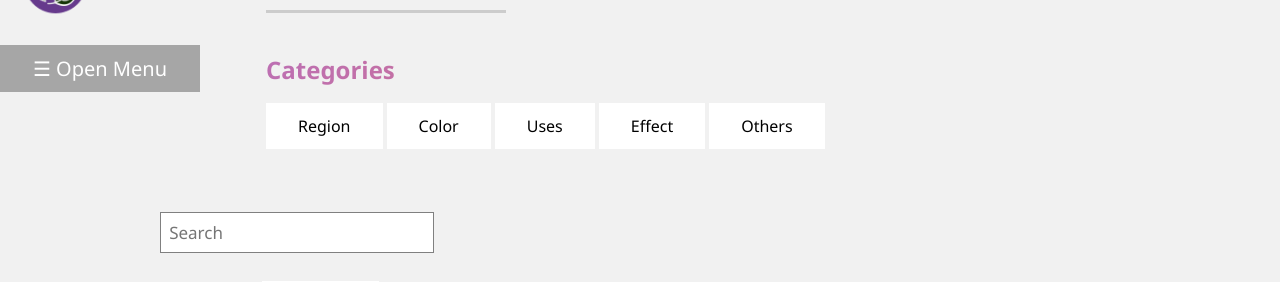
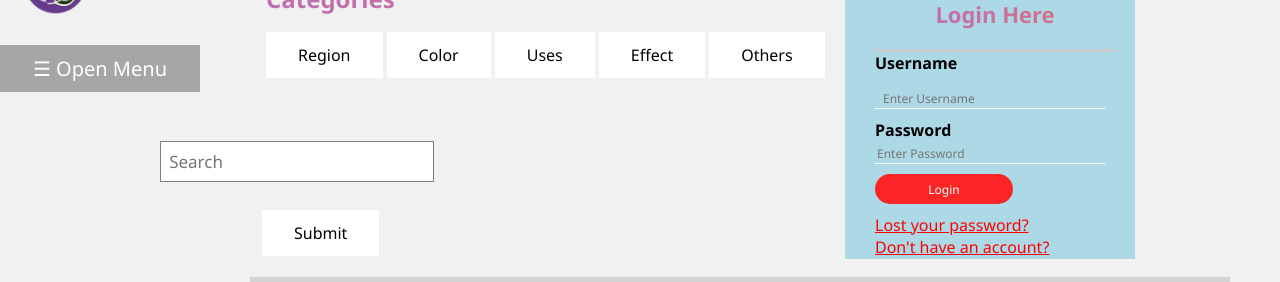
Before and after one commit to paulscutaru/Plant-Web-Organizer, a PHP site: page / in a window 1280 px wide. Shown: the part 120-402 px from the top of the page. Run offline with PHP 8.4, Linux system fonts and the light colour scheme.

Commit message:
Login Button

```diff
--- a/css.css
+++ b/css.css
@@ -362,3 +362,89 @@ input[type=text]:hover{
 		background-position: 0% 50%;
 	}
 }
+
+.loginbox{
+
+	width: 290px;
+	height: 310px;
+	background: lightblue;
+	background-image:
+	color: #fff;
+	top:28%;
+	right:0%;
+	position: absolute;
+	transform: translate(-50%,-50%);
+	box-sizing:border-box;
+	padding:50px 30px;
+}
+
+
+.avatar{
+	width:100px;
+	height:100px;
+	border-radius: 50%;
+	position:absolute;
+	top:-50px;
+	left:calc(50% - 50px);
+
+}
+
+h1{
+	margin:0;
+	padding:0 0 20px;
+	text-align:center;
+	font-size:22px;
+
+}
+.loginbox p{
+	margin: 0;
+	padding: 0;
+	font-weight: bold;
+}
+.loginbox input{
+	width:100%;
+	margin-bottom: 10px;
+}
+.loginbox input[type="text"], input[type="password"]
+{
+	border: none;
+	border-bottom: 1px solid #fff;
+	background: transparent;
+	outline: none;
+	height: 20px;
+	color:black;
+	font-size: 12px;
+
+}
+.loginbox input[type="submit"]
+{
+	border: none;
+	outline:none;
+	height: 30px;
+	width:60%;
+	background: #fb2525;
+	color: #fff;
+	font-size: 12px;
+	border-radius:15px;
+}
+.loginbox input[type="submit"]:hover
+{
+	cursor:pointer;
+	background: #ffc107;
+	color:#000;
+
+}
+
+.loginbox a{
+	text-decoration: :none;
+	font-size: :12px;
+
+	line-height: 20px;
+	color:red;
+
+}
+.loginbox a:hover{
+
+		color: #ffc107;
+
+}
--- a/index.html
+++ b/index.html
@@ -180,5 +180,22 @@
 		<!-- End page content -->
 	</div>
 
+
+		<!-- Login button -->
+
+	<div class="loginbox">
+		<img src="avatar.png" class="avatar">
+			<h1>Login Here</h1>
+			<form>
+				<p>Username</p>
+				<input type="text" name="" placeholder="Enter Username">
+				<p>Password</p>
+				<input type="password" name="" placeholder="Enter Password">
+				<input type="submit" name="" value="Login"><br>
+				<a href="#">Lost your password?</a><br>
+				<a href="#">Don't have an account?</a>
+			</form>
+	</div>
+
 </body>
 </html>
```
